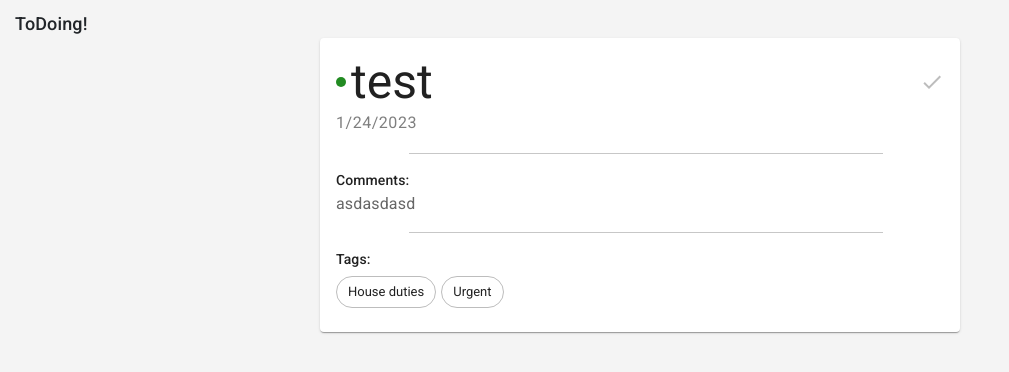
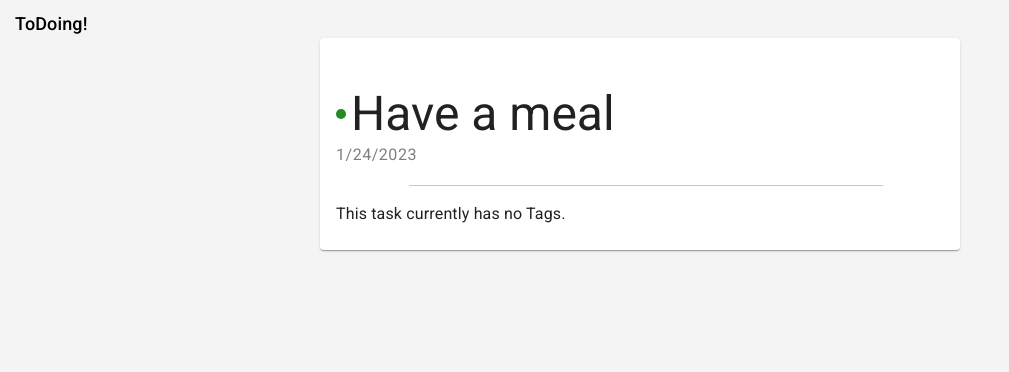
Before and after one commit to fpisoni/ToDoing-client, a React (Create React App) app: page /task/0684f7ff-8b3c-44f1-8fcb-4a2f802555e1 in a window 1280 px wide. Shown: the top 372 px of the page, without its empty margins (0-1009 px from the left). Built offline with nearby package versions, Linux system fonts and the light colour scheme.

Commit message:
added router, missing error page and task update/creation

```diff
--- a/src/components/tags/tags.tsx
+++ b/src/components/tags/tags.tsx
@@ -1,9 +1,9 @@
-import React, { useState } from "react"
+import React, { useContext } from "react"
 import Container from "@mui/material/Container";
 import { TagModel } from "../../models/tag.model";
-import { v4 } from 'uuid'
 import Tag from "../tag/tag";
 import './tags.css';
+import { TagsContext } from "../../utils/contexts/tagsContext";
 
 interface Props {
     onSelect: (tag: TagModel) => void,
@@ -12,15 +12,11 @@ interface Props {
 
 const Tags = ({onSelect, onDeselect}: Props) => {
 
-    const [ tags, setTags ] = useState<TagModel[]>([
-        { id: 'tag1' , title:'House duties', selected: false },
-        { id: 'tag2' , title:'Job', selected: false },
-        { id: 'tag3' , title:'Urgent', selected: false },
-    ])
+    const { tags, setTags } = useContext(TagsContext)
 
     return(
             <Container className="tags__container">
-                    {tags.map(tag => <Tag key={tag.id} data={tag} onSelect={onSelect} onDeselect={onDeselect} />)}
+                {tags.map(tag => <Tag key={tag.id} data={tag} onSelect={onSelect} onDeselect={onDeselect} />)}
             </Container>
     )
 }
--- a/src/pages/dashboard/dashboard.tsx
+++ b/src/pages/dashboard/dashboard.tsx
@@ -1,4 +1,4 @@
-import React, { useState } from 'react';
+import React, { useContext, useState } from 'react';
 import { v4 as generateUUID } from 'uuid';
 import './dashboard.css';
 import TaskFormModal from '../../components/taskFormModal/taskFormModal';
@@ -9,24 +9,11 @@ import IconButton from '@mui/material/IconButton';
 import AddCircleIcon from '@mui/icons-material/AddCircle';
 import Tooltip from '@mui/material/Tooltip';
 import { styled } from '@mui/material/styles';
+import { TasksContext } from '../../utils/contexts/tasksContext';
 
 const Dashboard = () => {
 
-  const [tasks, setTasks] = useState<TaskModel[]>([
-    { title: 'Water Plants', note: "Don't overwater the cactus", id: generateUUID(), dueDate: new Date(),
-      tags: [
-        { id: 'tag1' , title:'House duties', selected: false },
-        { id: 'tag3' , title:'Urgent', selected: false }
-      ]
-    },
-    { title: 'Finish app', note:'Add dates!', id: generateUUID() },
-    { title: 'Have a meal', note:'', id: generateUUID(), dueDate: new Date() },
-    { title: 'Deal with the ants', note:'', id: generateUUID(),
-      tags: [
-        { id: 'tag3' , title:'Urgent', selected: false }
-      ]
-    },
-  ]);
+  const {tasks, setTasks} = useContext(TasksContext)
 
   const [showModal, setShowModal] = useState<boolean>(false);
   const [isEdit, setIsEdit] = useState<TaskModel>();
@@ -56,10 +43,6 @@ const Dashboard = () => {
     if (window.confirm(deleteConfirmationMessage)){
       setTasks(tempTasks);
     }
-  }
-
-  const getTaskById = (id: string) => {
-    return tasks.find(task => task.id === id);
   }
 
   const StyledButton = styled(IconButton)({
--- a/src/pages/main/main.css
+++ b/src/pages/main/main.css
@@ -8,3 +8,8 @@
     padding-top: 10px !important;
     padding-left: 15px !important;
 }
+
+.link__home {
+    text-decoration: none;
+    color: black;
+}
--- a/src/pages/main/main.tsx
+++ b/src/pages/main/main.tsx
@@ -1,16 +1,49 @@
+import React, { useState } from "react";
 import { Typography } from "@mui/material";
-import React from "react";
-import { Outlet } from "react-router-dom";
+import { Link, Outlet } from "react-router-dom";
+import { TagModel } from "../../models/tag.model";
 import './main.css';
+import { v4 as generateUUID } from 'uuid';
+import { TaskModel } from "../../models/task.model";
+import { TasksContext } from "../../utils/contexts/tasksContext";
+import { TagsContext } from "../../utils/contexts/tagsContext";
 
 const Main = () => {
+
+    const [tasks, setTasks] = useState<TaskModel[]>([
+        { title: 'Water Plants', note: "Don't overwater the cactus", id: generateUUID(), dueDate: new Date(),
+        tags: [
+            { id: 'tag1' , title:'House duties', selected: false },
+            { id: 'tag3' , title:'Urgent', selected: false }
+        ]
+        },
+        { title: 'Finish app', note:'Add dates!', id: generateUUID() },
+        { title: 'Have a meal', note:'', id: generateUUID(), dueDate: new Date() },
+        { title: 'Deal with the ants', note:'', id: generateUUID(),
+        tags: [
+            { id: 'tag3' , title:'Urgent', selected: false }
+        ]
+        },
+    ]);
+
+    const [tags, setTags] = useState<TagModel[]>([
+        { id: 'tag1' , title:'House duties', selected: false },
+        { id: 'tag2' , title:'Job', selected: false },
+        { id: 'tag3' , title:'Urgent', selected: false },
+    ]);
 
     return (
         <div className="app">
             <Typography className='app__title' variant='subtitle2' fontSize='large' fontFamily=''>
-            ToDoing!
+                <Link to={'/'} className='link__home'>
+                    ToDoing!
+                </Link>
             </Typography>
-            <Outlet />
+            <TasksContext.Provider value={{tasks, setTasks}}>
+                <TagsContext.Provider value={{tags, setTags}}>
+                    <Outlet />
+                </TagsContext.Provider>
+            </TasksContext.Provider>
         </div>
     )
 }
--- a/src/pages/task-detail/task-details.tsx
+++ b/src/pages/task-detail/task-details.tsx
@@ -1,35 +1,29 @@
-import { Card, CardContent, Chip, Typography } from "@mui/material";
-import React from "react";
+import { Card, CardContent, CardHeader, Chip, Typography } from "@mui/material";
+import React, { useContext } from "react";
 import { TaskModel } from "../../models/task.model";
-import CheckIcon from '@mui/icons-material/Check';
 import './task-details.css';
+import { TasksContext } from "../../utils/contexts/tasksContext";
+import { Navigate, redirect, useParams } from "react-router-dom";
 
-interface Props {
-    data?: TaskModel;
-}
+const TaskDetail = () => {
 
-const TaskDetail = (props: Props) => {
+    const { id } = useParams()
 
-    const data: TaskModel = {
-        id: '34',
-        title: 'test',
-        dueDate: new Date(),
-        note: 'asdasdasd',
-        tags: [
-            { id: 'tag1' , title:'House duties', selected: false },
-            { id: 'tag3' , title:'Urgent', selected: false }
-          ],
-    }
+    let data: TaskModel | undefined =
+        useContext(TasksContext).tasks.find(task => task.id === id);
 
     return (
+        data?
         <Card className='task__container--details'>
+            <CardHeader>
+
+            </CardHeader>
             <CardContent>
                 <div className='title-dot__container'>
                     <span className='dot'></span>
                     <Typography variant='h3' component='div'>
                         {data.title}
                     </Typography>
-                    <CheckIcon className='check' color='disabled'></CheckIcon>
                 </div>
                 <Typography variant='caption' className='date--details'>
                     {data.dueDate?.toLocaleDateString()}
@@ -58,6 +52,7 @@ const TaskDetail = (props: Props) => {
                 </div>
             </CardContent>
         </Card>
+        : <Navigate to={'/'} />
     )
 
 }
--- /dev/null
+++ b/src/utils/contexts/tagsContext.ts
@@ -0,0 +1,18 @@
+import { createContext, Dispatch, SetStateAction } from "react";
+import { TagModel } from "../../models/tag.model";
+
+const tags: TagModel[] = [
+    { id: 'tag1' , title:'House duties', selected: false },
+    { id: 'tag2' , title:'Job', selected: false },
+    { id: 'tag3' , title:'Urgent', selected: false },
+];
+
+interface TemplateContextProps {
+  tags: TagModel[]
+  setTags: Dispatch<SetStateAction<TagModel[]>>
+}
+
+export const TagsContext = createContext<TemplateContextProps>({
+    tags,
+    setTags: () => {}
+});
--- /dev/null
+++ b/src/utils/contexts/tasksContext.ts
@@ -0,0 +1,30 @@
+import { createContext, Dispatch, SetStateAction } from "react";
+import { v4 as generateUUID } from 'uuid';
+import { TaskModel } from "../../models/task.model";
+
+const tasks: TaskModel[] = [
+  { title: 'Water Plants', note: "Don't overwater the cactus", id: generateUUID(), dueDate: new Date(),
+    tags: [
+      { id: 'tag1' , title:'House duties', selected: false },
+      { id: 'tag3' , title:'Urgent', selected: false }
+    ]
+  },
+  { title: 'Finish app', note:'Add dates!', id: generateUUID() },
+  { title: 'Have a meal', note:'', id: generateUUID(), dueDate: new Date() },
+  { title: 'Deal with the ants', note:'', id: generateUUID(),
+    tags: [
+      { id: 'tag3' , title:'Urgent', selected: false }
+    ]
+  },
+];
+
+interface TemplateContextProps {
+  tasks: TaskModel[]
+  setTasks: Dispatch<SetStateAction<TaskModel[]>>
+}
+
+
+export const TasksContext = createContext<TemplateContextProps>({
+  tasks,
+  setTasks: () => {}
+});
```
